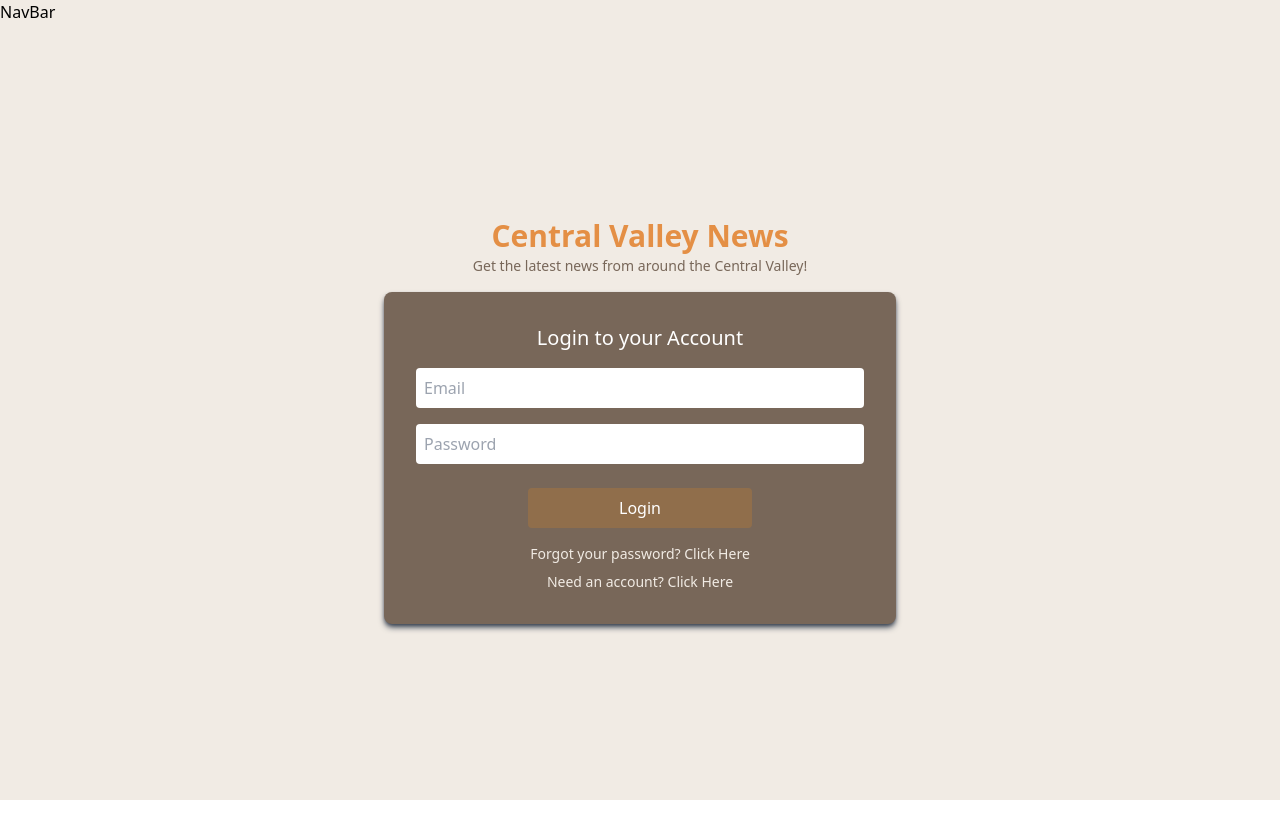
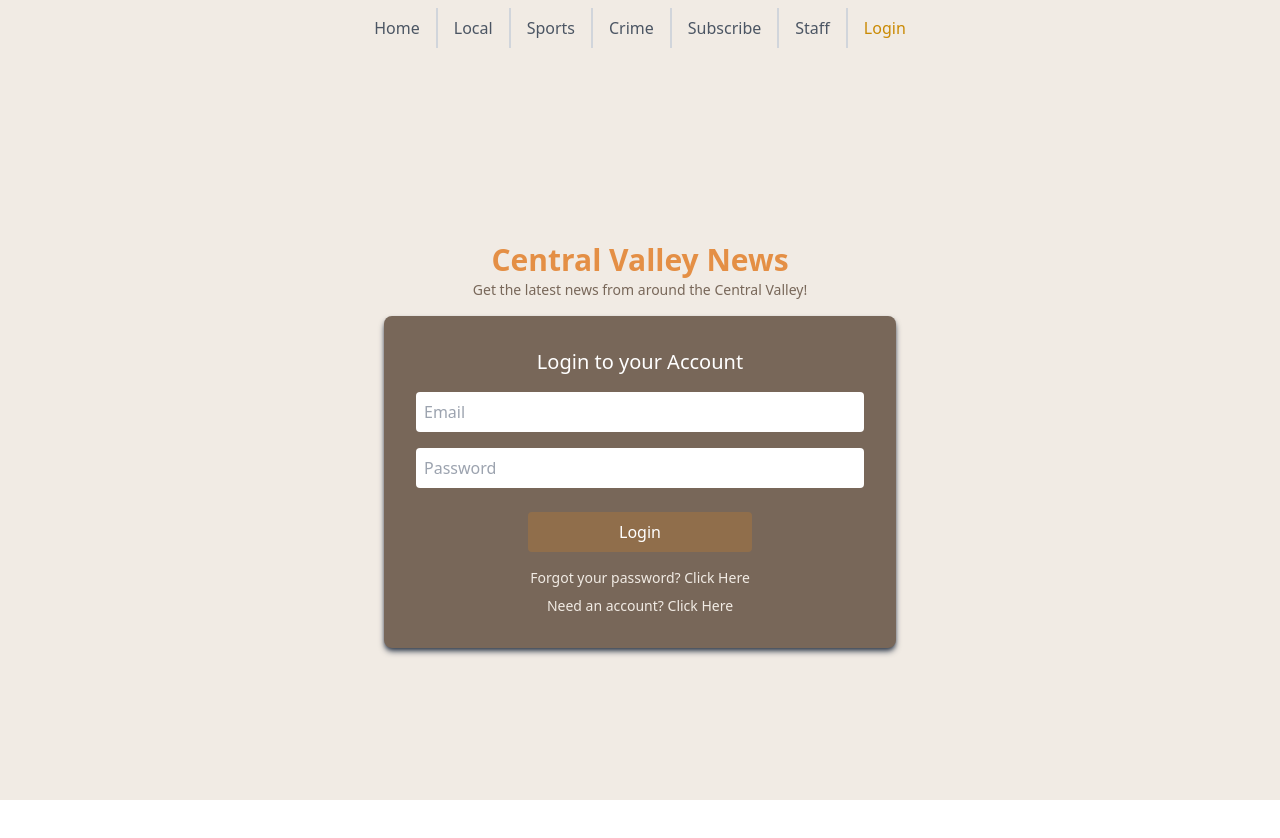
Before and after one commit to Algorithm-Allies/valleyNews, a React (Vite) app in the folder client/: page /auth/login in a window 1280 px wide. Shown: the top 838 px of the page. Built offline with nearby package versions, Linux system fonts and the light colour scheme.

Commit message:
initial style of navbar using tailwind

```diff
--- a/client/src/components/NavBar.jsx
+++ b/client/src/components/NavBar.jsx
@@ -1,7 +1,31 @@
 import React from "react";
 
 function NavBar() {
-  return <div>NavBar</div>;
+  return (
+    <ul class="flex *:text-gray-600 border-blue-300 justify-center pt-2">
+      <li class="py-2 px-4 border-r-2 border-gray-300">
+        <a href="#" className="hover:text-yellow-600">Home</a>
+      </li>
+      <li class="py-2 px-4 border-r-2 border-gray-300">
+        <a href="#" className=" hover:text-yellow-600">Local</a>
+      </li>
+      <li class="py-2 px-4 border-r-2 border-gray-300">
+        <a href="#" className="hover:text-yellow-600">Sports</a>
+      </li>
+      <li class="py-2 px-4 border-r-2 border-gray-300">
+        <a href="#" className="hover:text-yellow-600">Crime</a>
+      </li>
+      <li class="py-2 px-4 border-r-2 border-gray-300">
+        <a href="#" className="hover:text-yellow-600">Subscribe</a>
+      </li>
+      <li class="py-2 px-4 border-r-2 border-gray-300">
+        <a href="#" className="hover:text-yellow-600">Staff</a>
+      </li>
+      <li class="py-2 px-4">
+        <a href="#" className="text-yellow-600 font-medium hover:text-yellow-600">Login</a>
+      </li>
+    </ul>
+  )
 }
 
 export default NavBar;
```
